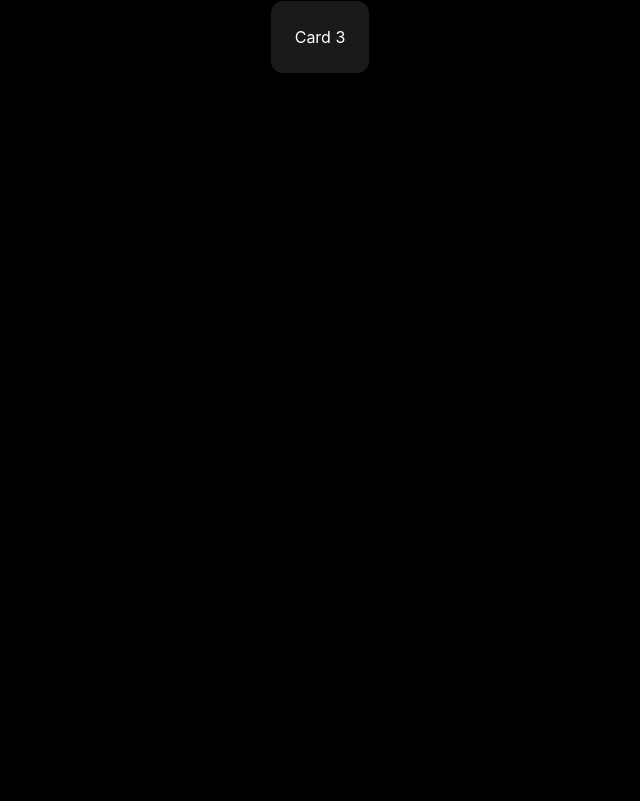
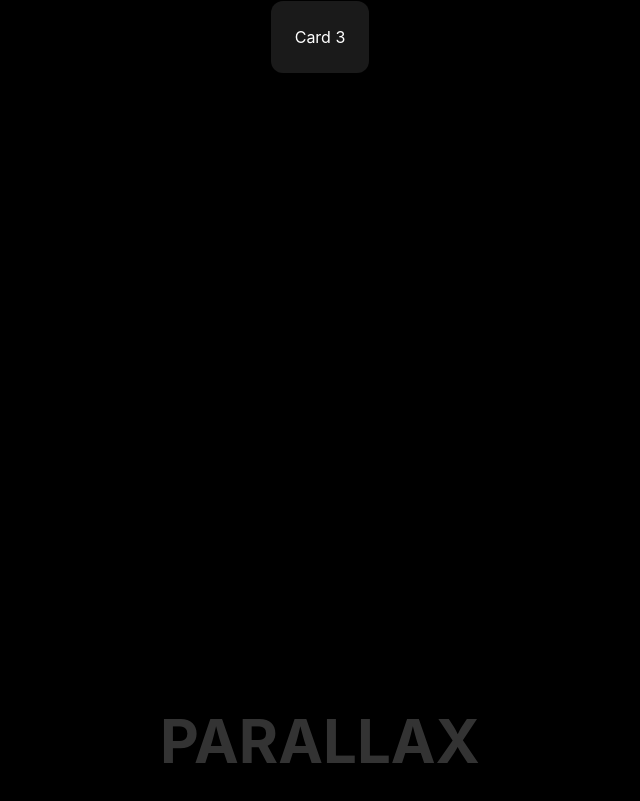
Before and after one commit to Hrisshhii/react-practice, a React (Vite) app in the folder framermotion/: page /#/scroll-animation in a window 1280 px wide. Shown: the part 584-1385 px from the top of the page, without its empty margins (320-960 px from the left). Before the commit the page ends 925 px from the top, so only its background shows below. Built offline with nearby package versions, Linux system fonts and the light colour scheme.

Commit message:
Adding basic Parallax animation

```diff
--- a/framermotion/src/components/ScrollAnimations/ScrollAnimation.tsx
+++ b/framermotion/src/components/ScrollAnimations/ScrollAnimation.tsx
@@ -1,6 +1,6 @@
 import { useRef } from "react";
 import { BackHome } from "../BackHome"
-import { useInView,motion } from "framer-motion";
+import { useInView,motion, useScroll, useTransform } from "framer-motion";
 
 const Reveal=({children}:{children:React.ReactNode}) => {
   const ref=useRef(null);
@@ -15,6 +15,8 @@ const Reveal=({children}:{children:React.ReactNode}) => {
 
 
 const ScrollAnimation=()=>{
+  const {scrollY}=useScroll();
+  const y=useTransform(scrollY,[0,2000],[0,-1000])
 
   return (
     <div className="relative bg-black overflow-hidden">
@@ -24,6 +26,7 @@ const ScrollAnimation=()=>{
       <h1 className="text-center text-5xl font-bold bg-clip-text bg-linear-to-r from-white to-blue-400 text-transparent tracking-wide">
         Scroll Animations
       </h1>
+
       <section className="h-screen flex flex-col items-center justify-center gap-6">
         {[1,2,3].map(i=>(
           <Reveal key={i}>
@@ -33,6 +36,11 @@ const ScrollAnimation=()=>{
           </Reveal>
         ))}
       </section>
+
+      <section className="h-screen flex items-center justify-center relative overflow-hidden">
+        <motion.div style={{y}} className="absolute text-6xl font-bold opacity-20 text-white">PARALLAX</motion.div>
+        <h2>Scroll down</h2>
+      </section>
     </div>
   )
 }
```
